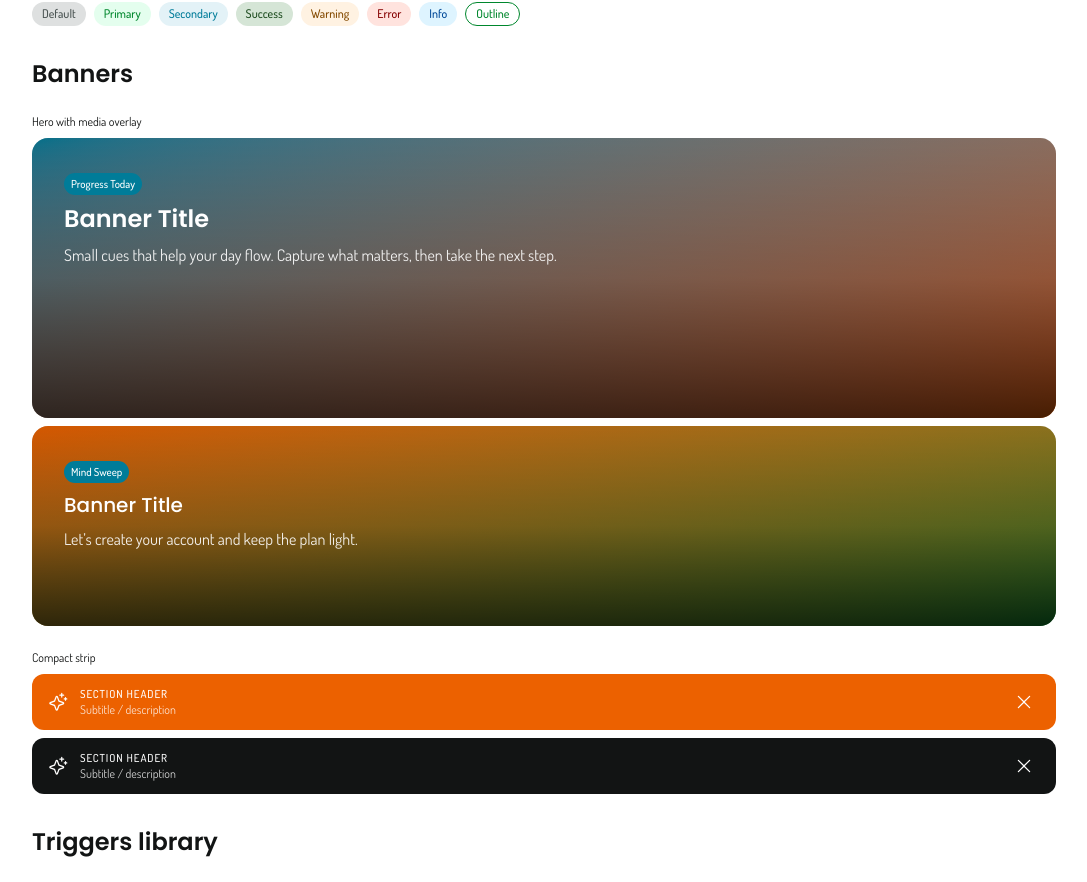
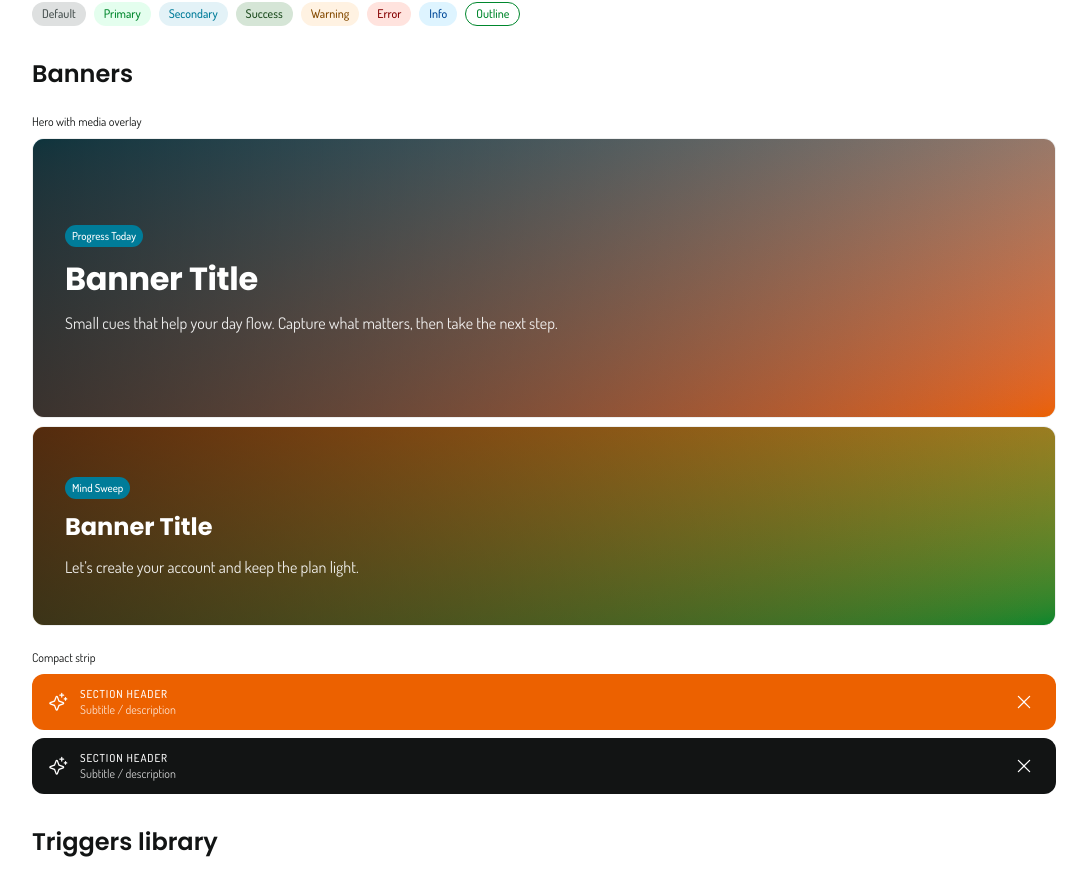
Before and after one commit to kheron-creator/progress-pad, a Next.js app: page /design-system in a window 1280 px wide. Shown: the part 8652-9534 px from the top of the page, without its empty margins (96-1183 px from the left). Built offline with nearby package versions, Linux system fonts and the light colour scheme.

Commit message:
Updated banner for home

```diff
--- a/components/ui/banner.tsx
+++ b/components/ui/banner.tsx
@@ -85,32 +85,37 @@ export function Banner({
   return (
     <section
       className={cn(
-        "relative w-full overflow-hidden rounded-lg bg-background-subtle",
+        "relative flex w-full items-center overflow-hidden rounded-md border border-border-subtle bg-background-subtle",
         heroHeight[size],
         className,
       )}
       {...props}
     >
       {media ? <div className="absolute inset-0">{media}</div> : null}
-      {media ? <div className="absolute inset-0 bg-gradient-to-t from-black/70 via-black/25 to-black/10" /> : null}
+      {media ? (
+        <div className="absolute inset-0 bg-linear-to-r from-(--pp-grey-900)/70 to-transparent" />
+      ) : null}
       {(kicker || title || description || children) ? (
         <div
           className={cn(
-            "relative flex h-full flex-col justify-start gap-2 p-card",
-            media ? "text-foreground-inverse" : undefined,
+            "relative flex max-w-150 flex-col justify-center gap-3 p-card",
+            media ? "text-(--pp-grey-0)" : undefined,
           )}
         >
           {kicker ? <div className="w-fit">{kicker}</div> : null}
           {title ? (
             <Text
-              variant={size === "lg" ? "sectionTitle" : "cardTitle"}
-              className={media ? "text-inherit" : undefined}
+              variant={size === "lg" ? "pageTitle" : "sectionTitle"}
+              className={cn("font-bold", media ? "text-inherit" : undefined)}
             >
               {title}
             </Text>
           ) : null}
           {description ? (
-            <Text variant="description" className={media ? "text-inherit opacity-90" : undefined}>
+            <Text
+              variant="description"
+              className={media ? "text-(--pp-grey-0)! opacity-90" : undefined}
+            >
               {description}
             </Text>
           ) : null}
```
